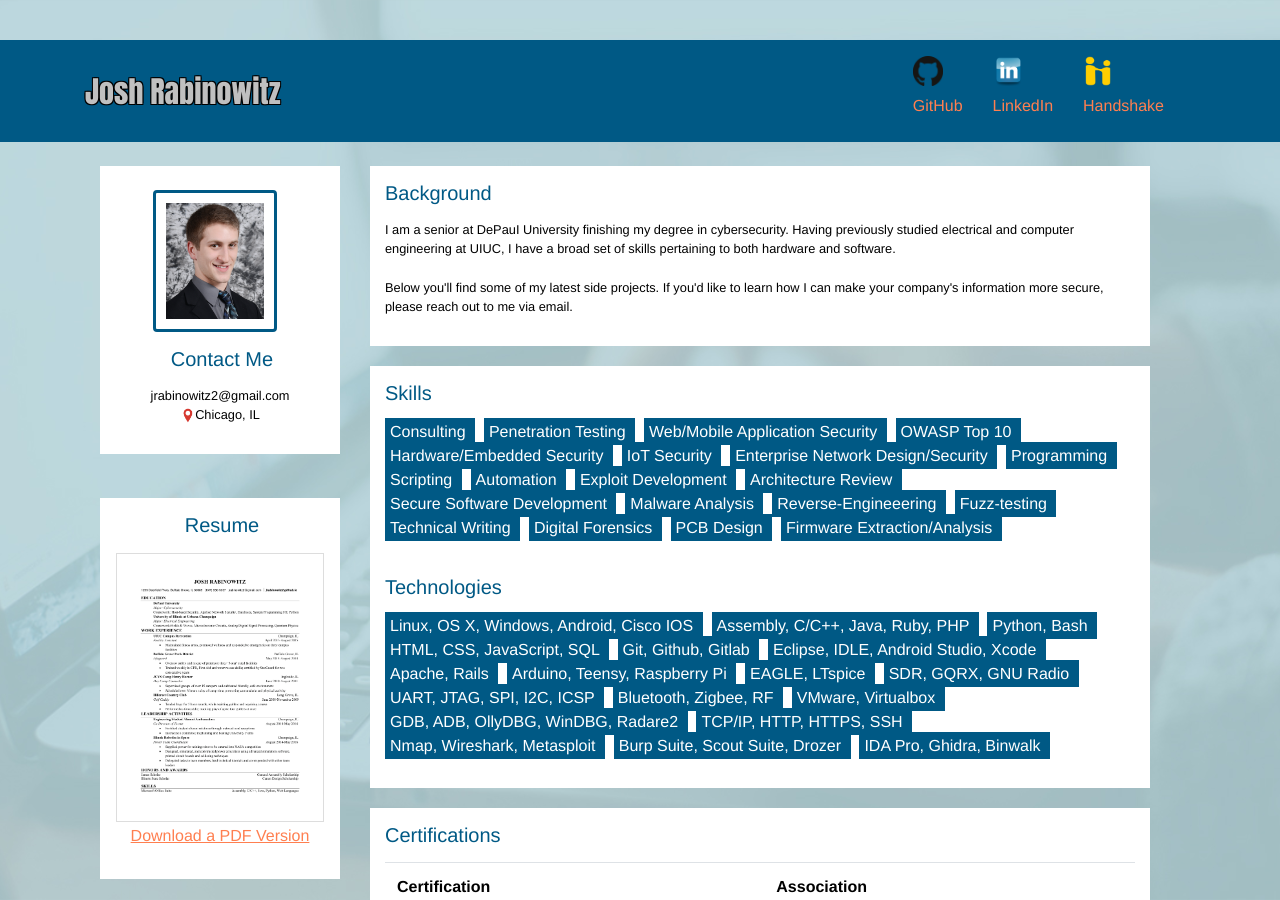
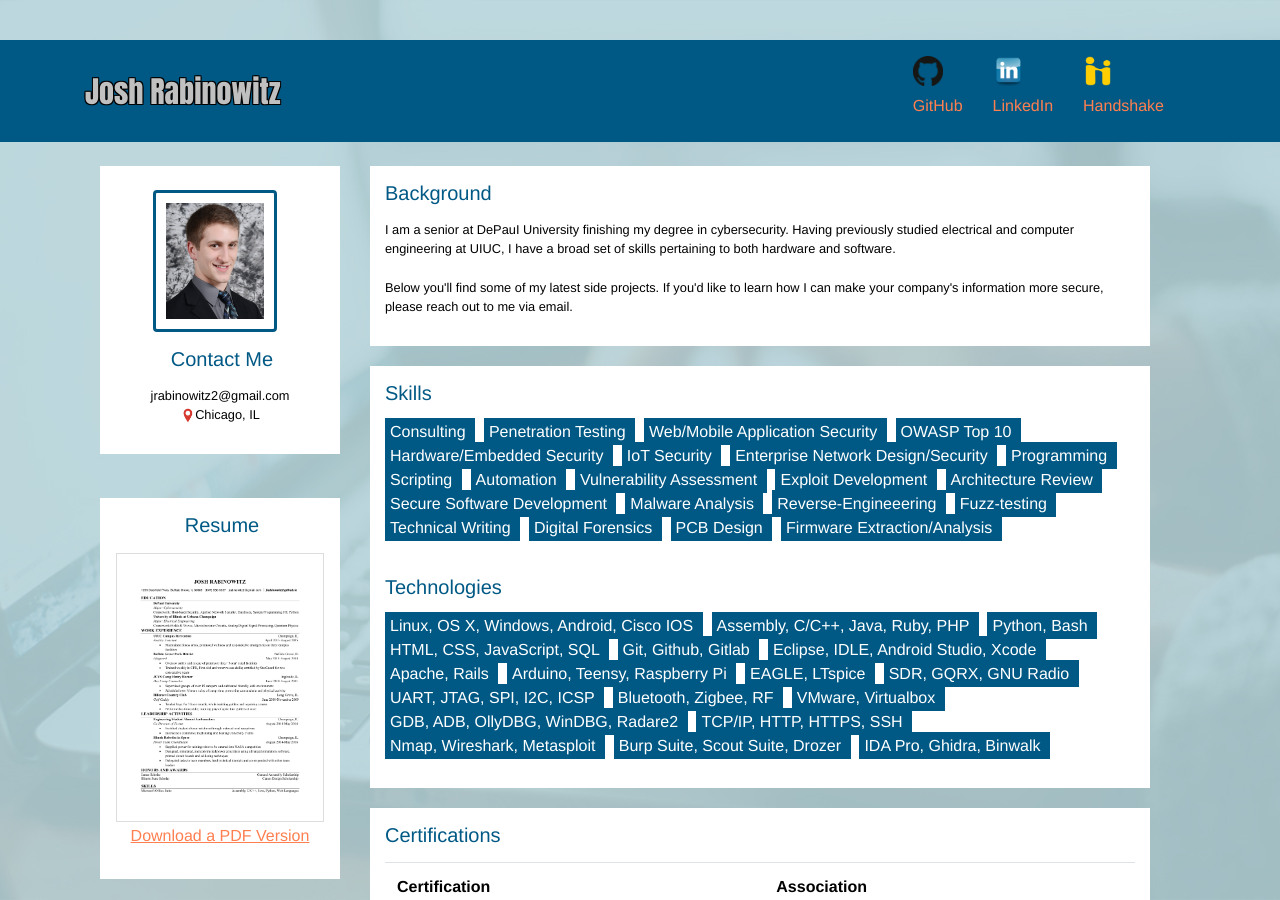
Before and after one commit to jrabinowitz2/jrabinowitz2.github.io, a Jekyll site: the page built from index.html, in a window 1280 px wide and 900 px high. Built offline with Jekyll 4.4.1, drawn with Linux system fonts in a browser that asks for light colours; nearby versions of some CDN libraries; comment, search, counter and statistics services are not loaded.

Commit message:
Update _config.yml

```diff
--- a/_config.yml
+++ b/_config.yml
@@ -31,6 +31,7 @@ skills:
  - Programming
  - Scripting
  - Automation
+ - Vulnerability Assessment
  - Exploit Development
  - Architecture Review
  - Secure Software Development
```
